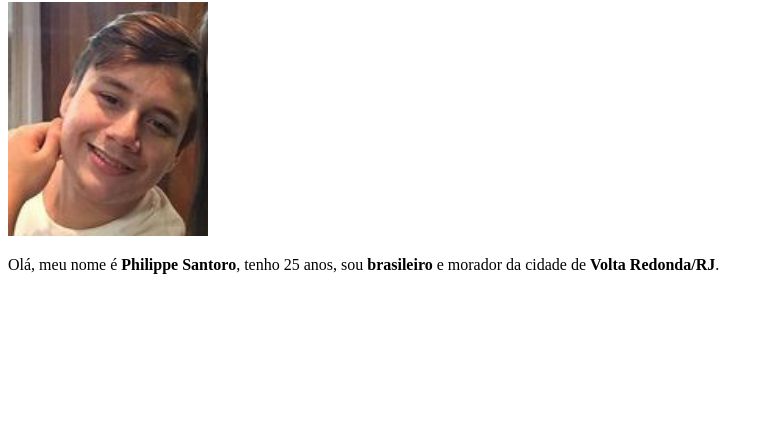
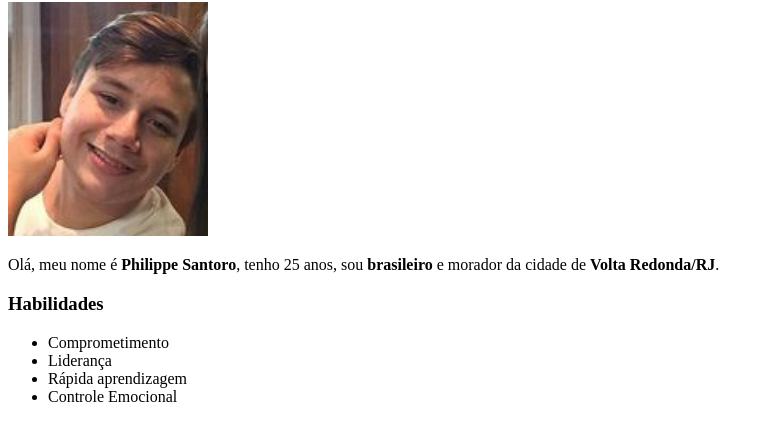
Before and after one commit to phsantoro/phsantoro.github.io, a plain HTML site: page index.html in a window 1280 px wide. Shown: the part 78-518 px from the top of the page, without its empty margins (0-769 px from the left). Drawn offline with Linux system fonts and the light colour scheme.

Commit message:
Adicionando Habilidades

```diff
--- a/index.html
+++ b/index.html
@@ -9,7 +9,17 @@
 
     <img src="/eu.jpeg" alt="Foto de Philippe Machado" width="200px">
 
-    <p>Olá, meu nome é <strong>Philippe Santoro</strong>,  tenho 25 anos, sou <strong>brasileiro</strong> e morador da cidade de <strong> Volta Redonda/RJ</strong>.  </p>
+    <p>Olá, meu nome é <strong>Philippe Santoro</strong>, tenho 25 anos, sou <strong>brasileiro</strong> e morador da cidade de <strong> Volta Redonda/RJ</strong>.  </p>
+
+
+    <h3>Habilidades</h3>
+    <ul>
+        <li>Comprometimento</li>
+        <li>Liderança</li>
+        <li>Rápida aprendizagem</li>
+        <li>Controle Emocional</li>
+    </ul>
+
 
 
 </body>
```
